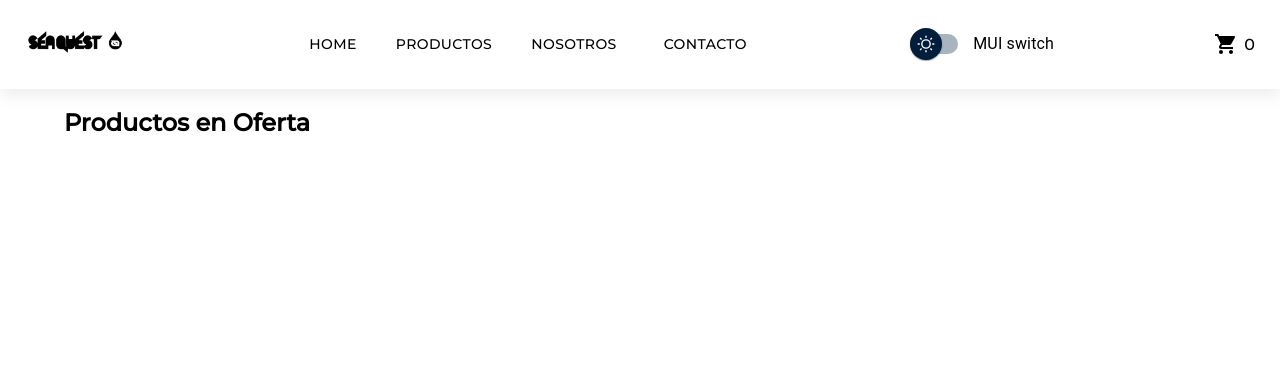
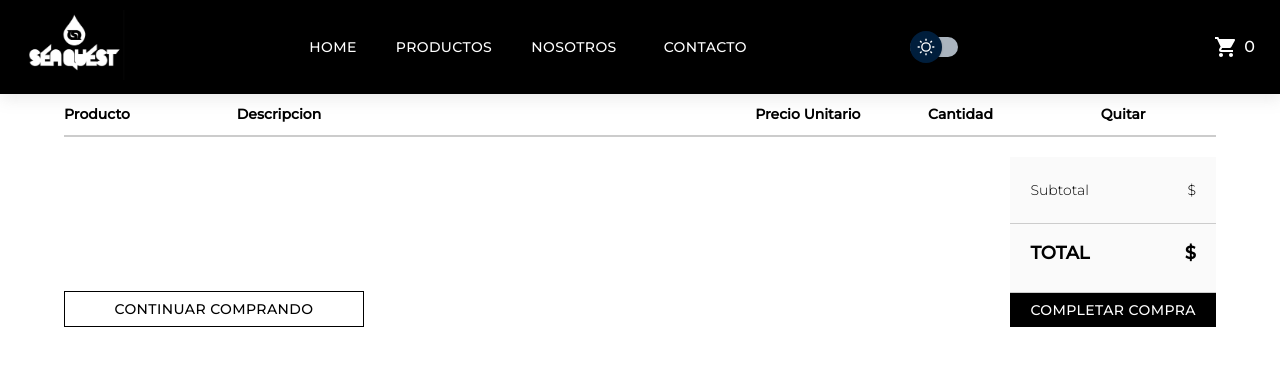
Before and after one commit to cortiz2894/ecommerce-31120, a React (Create React App) app: page /cart in a window 1280 px wide. Shown: the top 366 px of the page. Built offline with nearby package versions, Linux system fonts and the light colour scheme.

Commit message:
feat | clase 11

```diff
--- a/src/App.css
+++ b/src/App.css
@@ -273,3 +273,127 @@ header.main-header.light-mode ul.navbar * {
 header.main-header.light-mode .cart-button * {
   color: black;
 }
+
+/*CartPage*/
+
+.cart-section {}
+
+.cart-section .col-cart-table__head {
+    display: flex;
+    justify-content: space-between;
+    border-bottom: 2px solid #cccccc;
+    margin-bottom: 20px;
+}
+
+.cart-section .col-cart-table__head h2 {
+    font-size: 14px;
+    text-align: left;
+}
+
+.cart-section .col-cart-table__head h2:nth-of-type(1) {
+    width: 10%;
+}
+
+.cart-section .col-cart-table__head h2:nth-of-type(2) {
+    width: 40%;
+}
+
+.cart-section .col-cart-table__head h2:nth-of-type(3) {
+    width: 10%;
+}
+
+.cart-section .col-cart-table__head h2:nth-of-type(4) {width: 10%;}
+
+.cart-section .col-cart-table__head h2:nth-of-type(5) {
+    width: 10%;
+}
+
+.cart-table__content {
+    display: flex;
+    justify-content: space-between;
+    padding-bottom: 10px;
+    margin-bottom: 10px;
+    border-bottom: 1px solid #ccc;
+}
+
+.cart-table__content-img {
+    width: 10%;
+    overflow: hidden;
+}
+
+.cart-table__content-img img {
+    width: 100%;
+}
+
+.cart-table__content-title {
+    width: 40%;
+}
+
+.cart-table__content-price {
+    width: 10%;
+}
+
+.cart-table__content-quantity {
+    width: 10%;
+}
+.cart-footer {
+  display: flex;
+  justify-content: space-between;
+  align-items: flex-end;
+}
+
+.cart-footer > button.btn-custom {
+  max-width: 300px;
+  height: fit-content;
+  background: white !important;
+  color: black !important;
+  border: 1px solid black;
+}
+
+.cart-checkout-details {
+  background: #fafafa;
+  padding-top: 10px;
+}
+
+.cart-checkout-details .cart-checkout__subtotal, .cart-checkout-details .cart-checkout__total {
+  padding: 0px 20px;
+  display: flex;
+  align-items: center;
+  justify-content: space-between;
+  padding-bottom: 10px;
+  border-bottom: 1px solid #ccc;
+}
+
+.cart-checkout__subtotal p, .cart-checkout__subtotal span {
+  font-size: 14px;
+  font-weight: 300;
+}
+
+.cart-checkout__total p, .cart-checkout__total span {
+  font-size: 18px;
+  text-transform: uppercase;
+  font-weight: bold;
+}
+
+.container-progress {
+  display: flex;
+  justify-content: center;
+  align-items: center;
+  width: 100vw;
+  height: 80vh;
+}
+
+button.btn-delete {
+  background: none;
+  border: none;
+  border-radius: 50%;
+  width: 40px;
+  height: 40px;
+  box-shadow: 1px 1px 5px #00000042;
+  cursor: pointer;
+  transition: all 0.2s ease;
+}
+
+button.btn-delete:hover {
+  transform: scale(1.09);
+}
--- a/src/App.js
+++ b/src/App.js
@@ -13,6 +13,7 @@ import HomePage from './pages/Home'
 import ContactPage from './pages/Contact'
 import NotFoundPage from './pages/NotFound'
 import DetailPage from './pages/Detail';
+import CartPage from './pages/CartPage'
 //context
 import { ThemeProvider } from './context/ThemeContext';
 import { CartProvider } from './context/CartContext';
@@ -27,6 +28,7 @@ function App() {
           <BrowserRouter>
             <NavBar />
             <Routes>
+              <Route path="/cart" element={<CartPage />}/>
               <Route path="/contacto" element={<ContactPage />}/>
               <Route path="/" element={<HomePage />}/>
               <Route path="/:category/" element={<HomePage />}/>
--- a/src/components/ListProducts/ListProducts.js
+++ b/src/components/ListProducts/ListProducts.js
@@ -3,23 +3,31 @@ import Card from '../Card/Card'
 import mockProductos from '../../Utils/productsMock'
 import { useParams } from 'react-router-dom'
 import ThemeContext from '../../context/ThemeContext'
+import CircularProgress from '@mui/material/CircularProgress';
+
 
 
 const ListProducts = ({children}) => {
     const { lightTheme } = useContext(ThemeContext)
+    const [loading , setLoading] = useState(true)
+
     const { category } = useParams()
 
     const [products, setProducts] = useState([])
 
     const getProducts = () => {
         return new Promise((resolve, reject) => {
-            return resolve(mockProductos)
+            return setTimeout( () => {
+                resolve(mockProductos)
+            } , 2000 )
         })
     }
 
     useEffect( () => {
         setProducts([])
+        setLoading(true)
         getProducts().then( (productos) => {
+            setLoading(false)
             category ? filterProductByCategory(productos, category) : setProducts(productos)
         })
     }, [category])
@@ -37,7 +45,11 @@ const ListProducts = ({children}) => {
     return(
         <div className={`container-cards ${lightTheme ? 'light-mode' : ''}`}>
             <h2> Productos en Oferta </h2>
-            {products.map( ( product ) =>  <Card data={product} key={product.id} />)}
+            {loading ?
+                (<div className='container-progress'><CircularProgress /></div>)
+            :
+                (<> {products.map( ( product ) =>  <Card data={product} key={product.id} />)} </>)
+            }
         </div>
     )
 }
--- a/src/context/CartContext.js
+++ b/src/context/CartContext.js
@@ -7,14 +7,29 @@ const CartProvider = ({children}) => {
     const [cartProducts, setCartProducts] = useState([])
 
     const addProductToCart = (product) => {
-        console.log("Producto a agregar: ", product)
-        //setCartProducts([product])
-        setCartProducts(cartProducts => [...cartProducts, product])
+        let exist = cartProducts.find(cartProduct => cartProduct.id === product.id)
+        !exist && setCartProducts(cartProducts => [...cartProducts, product])
+    }
+
+    const calculeTotalPrice = () => {
+        let total = 0
+
+        cartProducts.map( (cartProduct) => {
+           total = cartProduct.price + total
+        })
+
+        return total
+    }
+
+    const deleteProduct = (product) => {
+        setCartProducts(cartProducts.filter( cartProduct => cartProduct.id !== product.id))
     }
 
     const data = {
         cartProducts,
-        addProductToCart
+        addProductToCart,
+        calculeTotalPrice,
+        deleteProduct
     }
 
     return(
--- a/src/context/ThemeContext.js
+++ b/src/context/ThemeContext.js
@@ -4,7 +4,7 @@ const ThemeContext = createContext();
 
 
 const ThemeProvider = ({children}) => {
-    const [lightTheme, setLightTheme] = useState(true)
+    const [lightTheme, setLightTheme] = useState(false)
 
     const handleTheme = () => {
         setLightTheme(!lightTheme)
--- /dev/null
+++ b/src/pages/CartPage.js
@@ -0,0 +1,67 @@
+
+import {useState, useContext} from 'react'
+import Container from '@mui/material/Container';
+import { Button } from '@mui/material';
+import CartContext from '../context/CartContext';
+import DeleteIcon from '@mui/icons-material/Delete';
+
+const CartPage = () => {
+    const { cartProducts, deleteProduct, calculeTotalPrice } = useContext(CartContext)
+
+    console.log("cartProducts:", cartProducts)
+    return(
+        <Container className='container-general'>
+            <div className='cart-section'>
+                <div className='col-cart-table__head'>
+                    <h2>Producto</h2>
+                    <h2>Descripcion</h2>
+                    <h2>Precio Unitario</h2>
+                    <h2>Cantidad</h2>
+                    <h2>Quitar</h2>
+                </div>
+                {cartProducts.map( (cartProduct) => {
+                    const { price, image, title, talle, id } = cartProduct
+                    return(
+                        <div className='cart-table__content' key={id}>
+                            <div className='cart-table__content-img'>
+                                <img src={`./${image}`} />
+                            </div>
+                            <div className='cart-table__content-title'>
+                                <p>{title}</p>
+                                <span>Talle : <b>{talle}</b></span>
+                            </div>
+                            <div className='cart-table__content-price'>
+                                <p>$ {price}</p>
+                            </div>
+                            <div className='cart-table__content-quantity'>
+                                <p>1</p>
+                            </div>
+                            <div className='cart-table__content-price'>
+                                <button className='btn-delete' onClick={() => deleteProduct(cartProduct)}>
+                                    <DeleteIcon />
+                                </button>
+                            </div>
+                        </div>
+                    )
+                })}
+
+                <div className='cart-footer'>
+                    <Button className='btn-custom'>Continuar comprando</Button>
+                    <div className='cart-checkout-details'>
+                        <div className='cart-checkout__subtotal'>
+                            <p>Subtotal</p>
+                            <span>$ {calculeTotalPrice}</span>
+                        </div>
+                        <div className='cart-checkout__total'>
+                            <p>Total</p>
+                            <span>$ {calculeTotalPrice}</span>
+                        </div>
+                        <Button className='btn-custom'>Completar Compra</Button>
+                    </div>
+                </div>
+            </div>
+        </Container>
+    )
+}
+
+export default CartPage
```
